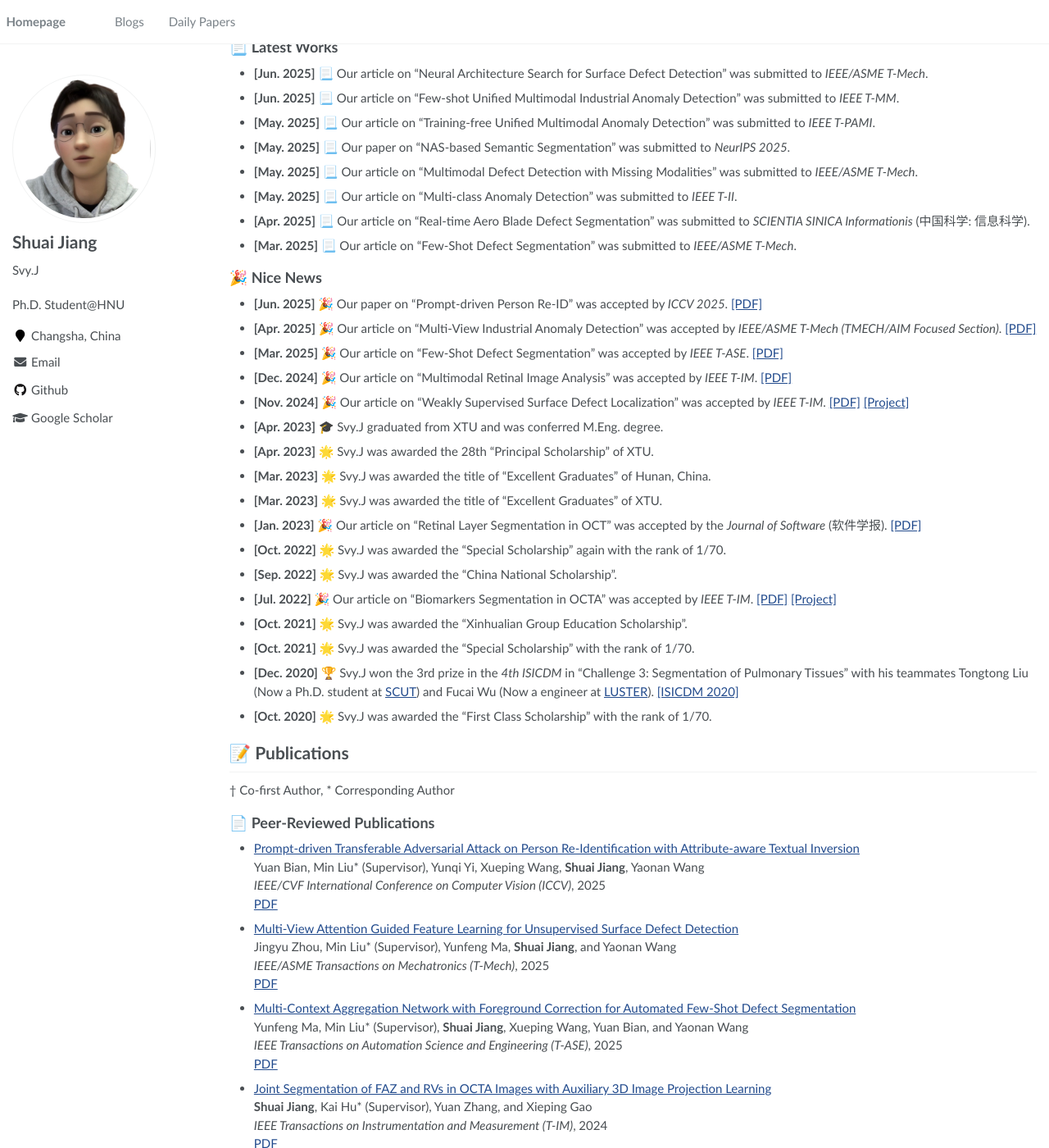
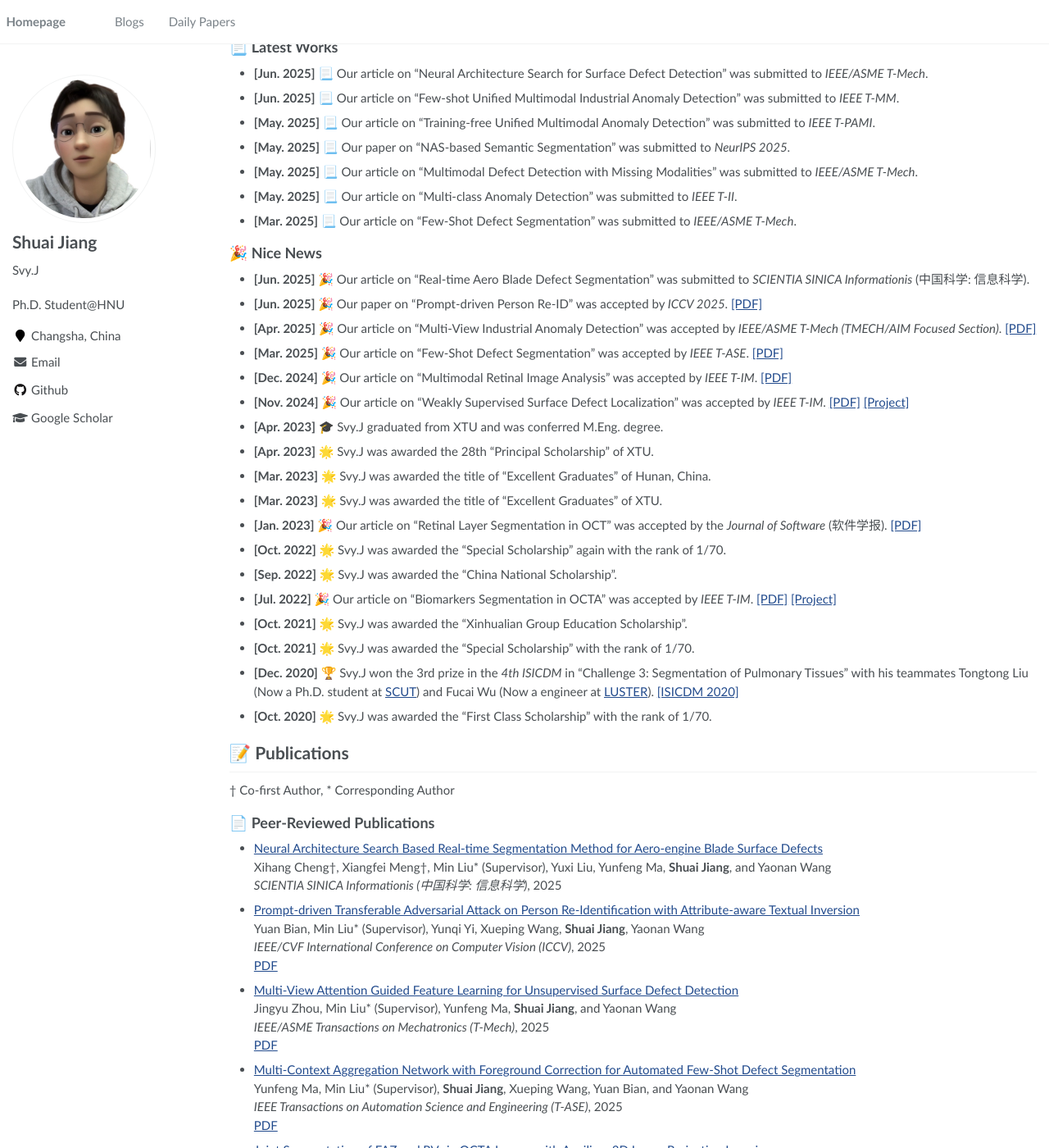
Before and after one commit to SvyJ/svyj.github.io, a Jekyll site: the page built from _pages/index.md, in a window 1280 px wide and 1400 px high, scrolled down 375 px. Shown: the whole window at 82% size. Built offline with Jekyll 4.4.1, drawn with Linux system fonts in a browser that asks for light colours; some of the changed text lies outside the part shown.

Commit message:
Update index.md

```diff
--- a/_pages/index.md
+++ b/_pages/index.md
@@ -39,11 +39,11 @@ author_profile: true
 
 - **[May. 2025]** 📃 Our article on "Multi-class Anomaly Detection" was submitted to _IEEE T-II_.
 
-- **[Apr. 2025]** 📃 Our article on "Real-time Aero Blade Defect Segmentation" was submitted to _SCIENTIA SINICA Informationis_ (中国科学: 信息科学).
-
 - **[Mar. 2025]** 📃 Our article on "Few-Shot Defect Segmentation" was submitted to _IEEE/ASME T-Mech_.
 
 ## 🎉 Nice News
+
+- **[Jun. 2025]** 🎉 Our article on "Real-time Aero Blade Defect Segmentation" was submitted to _SCIENTIA SINICA Informationis_ (中国科学: 信息科学).
 
 - **[Jun. 2025]** 🎉 Our paper on "Prompt-driven Person Re-ID" was accepted by _ICCV 2025_. [[PDF]](https://arxiv.org/pdf/2502.19697)
 
@@ -83,6 +83,10 @@ author_profile: true
 † Co-first Author, * Corresponding Author
 
 ## 📄 Peer-Reviewed Publications
+
+- [Neural Architecture Search Based Real-time Segmentation Method for Aero-engine Blade Surface Defects](http://scis.scichina.com/)<br>
+  Xihang Cheng†, Xiangfei Meng†, Min Liu* (Supervisor), Yuxi Liu, Yunfeng Ma, **Shuai Jiang**, and Yaonan Wang<br>
+  _SCIENTIA SINICA Informationis (中国科学: 信息科学)_, 2025 <font color="#8A2BE2"></font><br>
 
 - [Prompt-driven Transferable Adversarial Attack on Person Re-Identification with Attribute-aware Textual Inversion](https://arxiv.org/abs/2502.19697)<br>
   Yuan Bian, Min Liu* (Supervisor), Yunqi Yi, Xueping Wang, **Shuai Jiang**, Yaonan Wang<br>
@@ -145,10 +149,6 @@ author_profile: true
   Jingyu Zhou, Yunfeng Ma, **Shuai Jiang**, Yaonan Wang, and Min Liu* (Supervisor)<br>
   _IEEE Transactions on Industrial Informatics (T-II)_, 2025<br>
 
-- [Neural Architecture Search Based Real-time Segmentation Method for Aero-engine Blade Surface Defects](https://ieeexplore.ieee.org)<br>
-  Xihang Cheng†, Xiangfei Meng†, Min Liu* (Supervisor), Yuxi Liu, Yunfeng Ma, **Shuai Jiang**, and Yaonan Wang<br>
-  _SCIENTIA SINICA Informationis (中国科学: 信息科学)_, 2025 <font color="#8A2BE2">(In Revision)</font><br>
-
 - [Efficient Feature Coupling for Industrial Few-shot Defect Segmentation](https://ieeexplore.ieee.org/xpl/RecentIssue.jsp?punumber=3516)<br>
   Yunfeng Ma, Min Liu* (Supervisor), **Shuai Jiang**, Jingyu Zhou, Yuan Bian, and Yaonan Wang<br>
   _IEEE/ASME Transactions on Mechatronics (T-Mech)_, 2025 <font color="#8A2BE2">(In Major Revision)</font><br>
```
